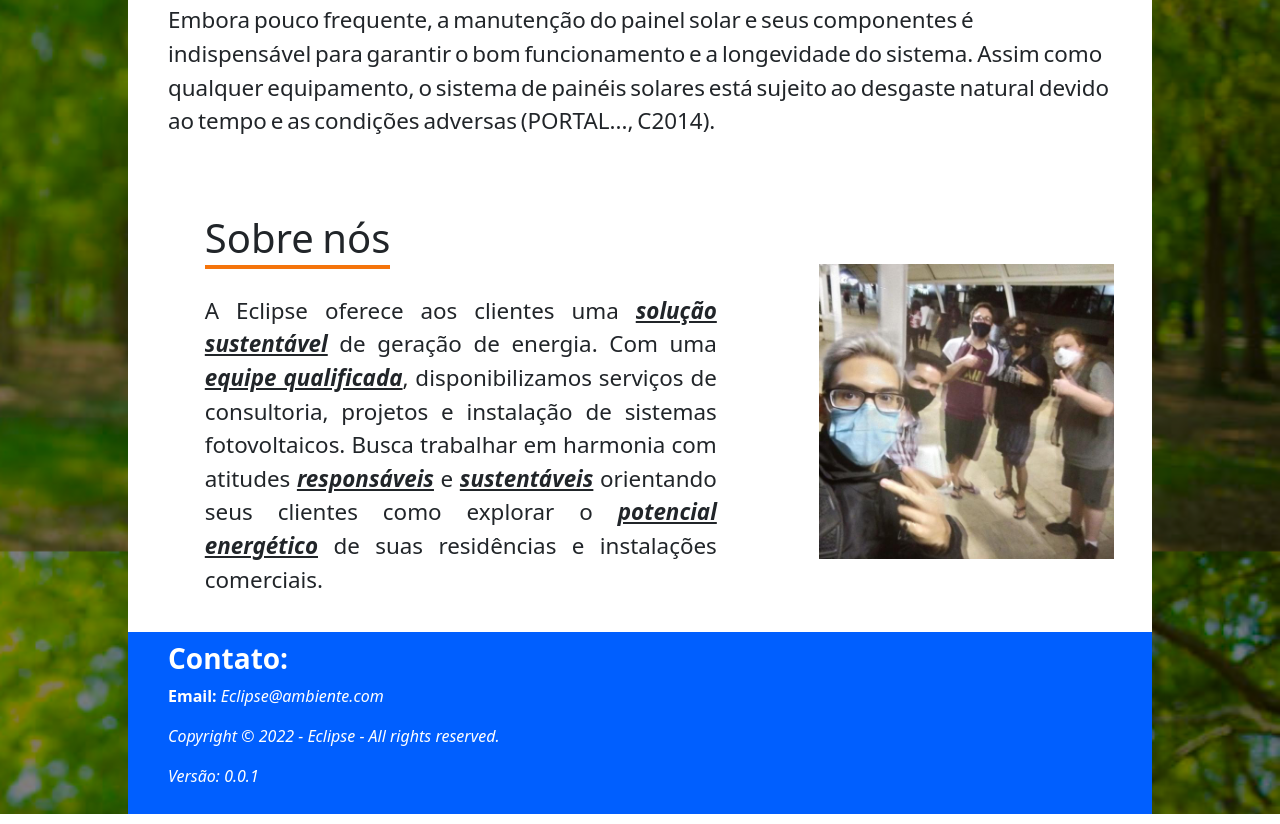
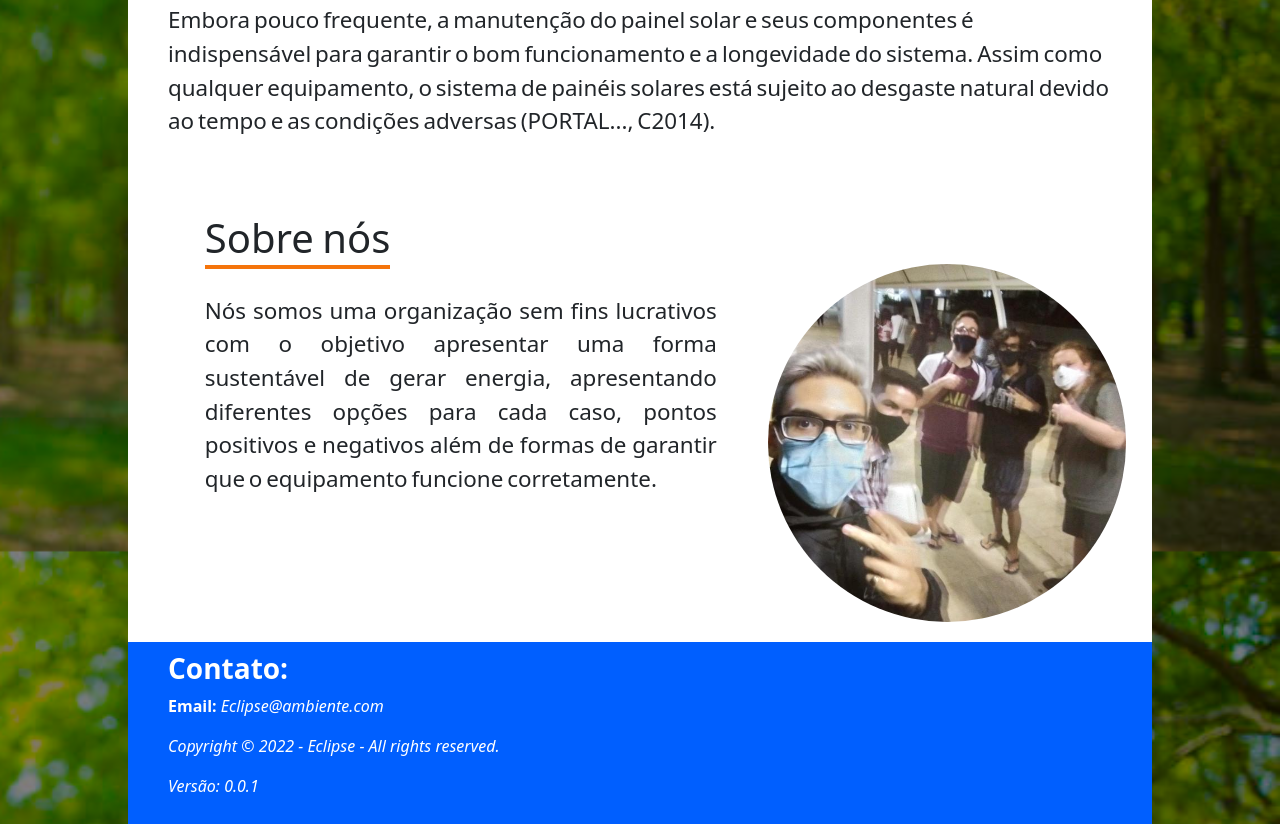
Before and after one commit to MatheusPiechottka/APS_Unip, a plain HTML site: page Paginas/Index.html in a window 1280 px wide. Shown: the part 2862-3686 px from the top of the page. Drawn offline with nearby package versions, Linux system fonts and the light colour scheme.

Commit message:
algumas correções

```diff
--- a/Estilo/Style.css
+++ b/Estilo/Style.css
@@ -283,12 +283,8 @@ div.sobre {
 
 div.sobre img {
 	width: 35%;
-	height: 20%;
-	padding-left: 5%;
-	padding-right: 1.2%;
-	padding-bottom: 3%;
 	margin-top: 50px;
-	min-width: 250px;
+	border-radius: 100%;
 }
 
 div.texto {
--- a/Paginas/Index.html
+++ b/Paginas/Index.html
@@ -19,9 +19,8 @@
 
 	<body class="fundo">
 
-	<!--Conteudo-->
 		<div class="conteudo">
-		<!--Nav bar-->
+			<!--Navbar-->
 			<div class="topo">
 				<div class="nav" id="navbar">
 					<div class="logo">
@@ -85,7 +84,6 @@
 			</div>
 
 			<div class="explic">
-
 				<div id="info">
 					<h1><span class="underline">Como funciona</span></h1><br />
 					<p class="p-medium">A formação de energia elétrica ocorre através de um conjunto de células fotovoltaicas
@@ -253,16 +251,10 @@
 				<div class="sobre">
 					<div class="texto" id="bloc1">
 						<h1><span class="underline">Sobre nós</span></h1><br />
-					<p class="p-medium">A Eclipse oferece aos clientes uma <ins>
-						<strong><em>solução sustentável</em></strong></ins>
-						de
-						geração de energia. Com uma <ins><strong><em>equipe qualificada</em></strong></ins>,
-						disponibilizamos serviços de consultoria, projetos e instalação de sistemas fotovoltaicos.
-						Busca
-						trabalhar em harmonia com atitudes <ins><strong><em>responsáveis</em></strong></ins> e
-						<ins><strong><em>sustentáveis</em></strong></ins> orientando seus clientes como explorar o
-						<ins><strong><em>potencial energético</em></strong></ins> de suas residências e instalações
-						comerciais.
+						<p class="p-medium">Nós somos uma organização sem fins lucrativos com o objetivo
+							apresentar uma forma sustentável de gerar energia, apresentando diferentes
+							opções para cada caso, pontos positivos e negativos além de formas de garantir
+							que o equipamento funcione corretamente.
 						</p>
 					</div>
 					<img id="bloc2" src="../Imagens/nos.jpg">
```
Lines whose indentation alone changed are shown as unchanged.
